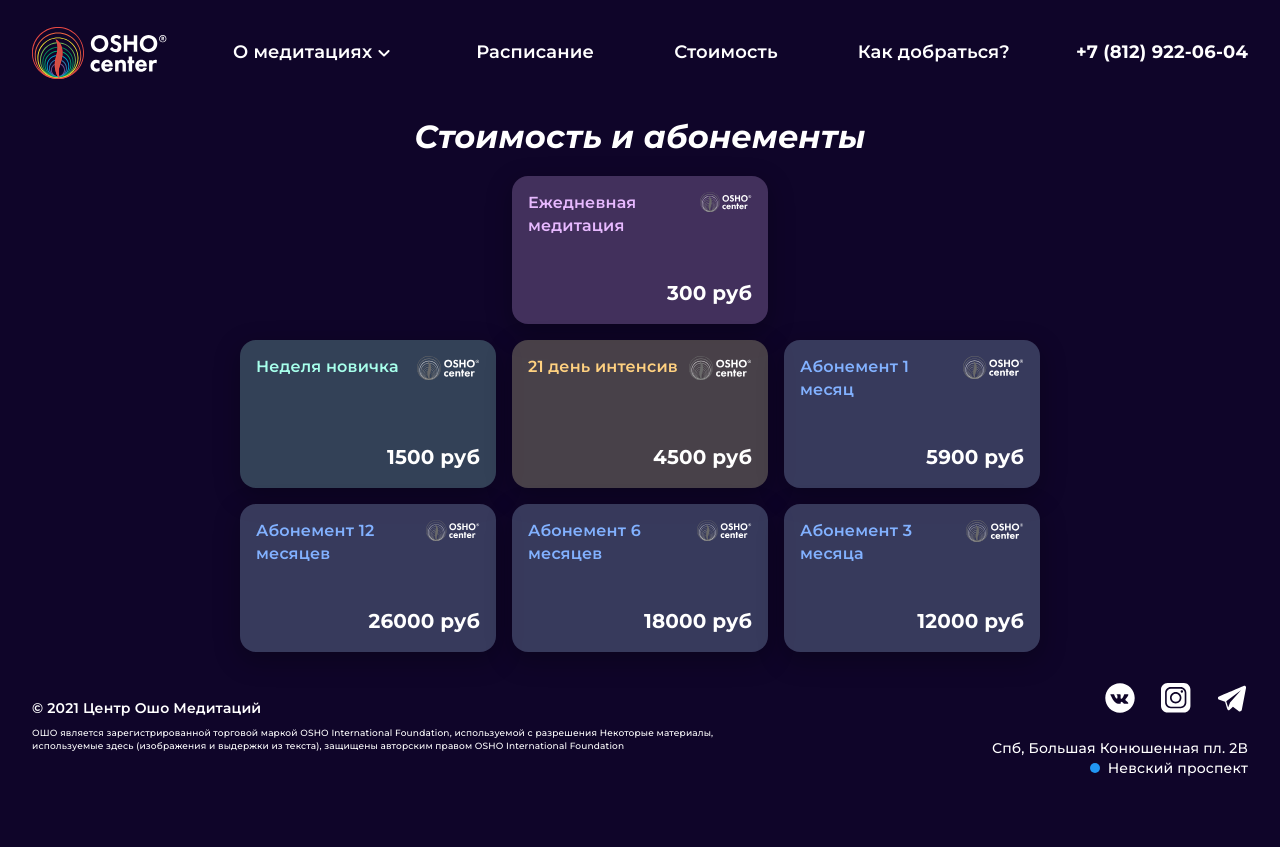
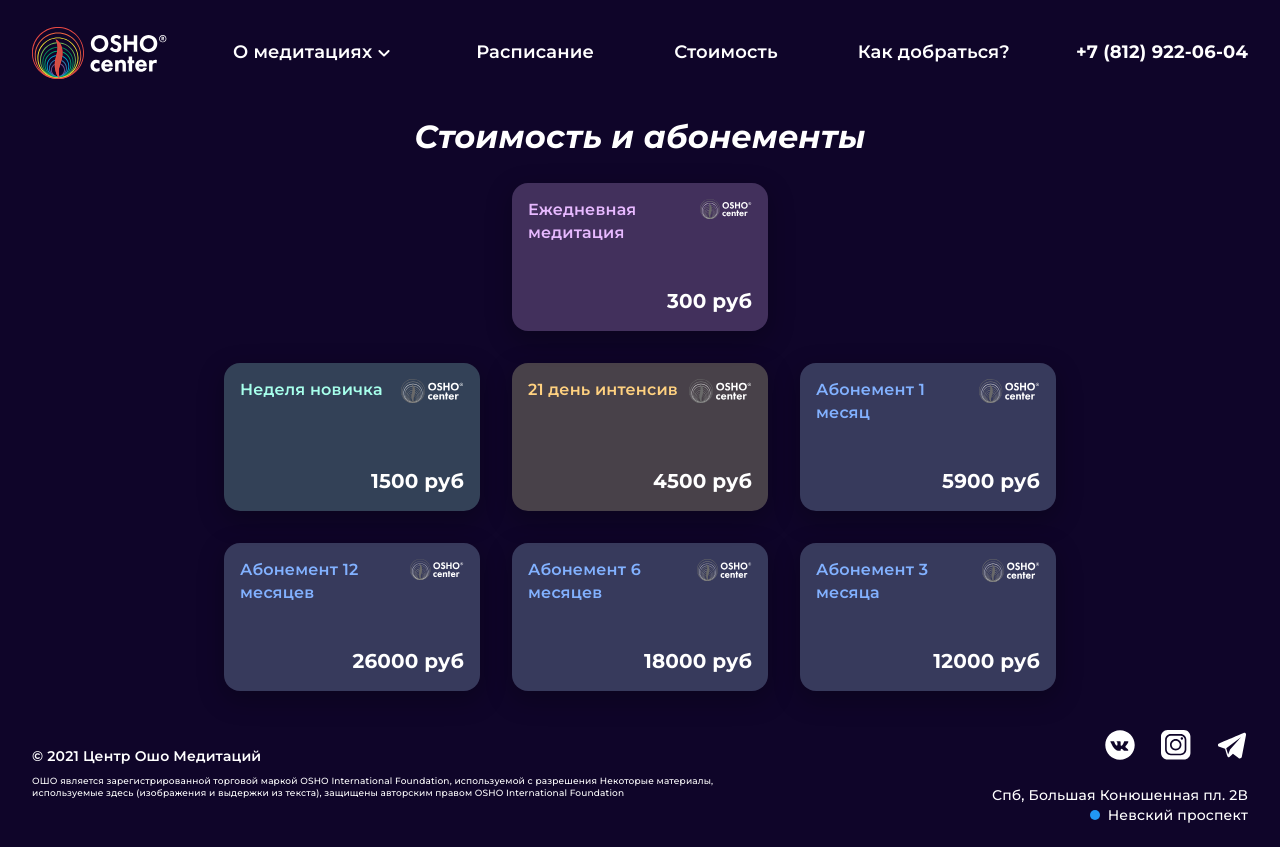
Before and after one commit to rash2x/oshocenter, a Next.js app: page /subscription in a window 1280 px wide. Before the commit the page ends 800 px from the top, so only its background shows below. Built offline with nearby package versions, Linux system fonts and the light colour scheme.

Commit message:
SubscriptionCard margin fix

```diff
--- a/src/App/components/SubscriptionCard.jsx
+++ b/src/App/components/SubscriptionCard.jsx
@@ -15,7 +15,7 @@
   height: 148px;
   padding: ${props => props.theme.spacing(2, 2)};
   text-align: end;
-  margin: 8px;
+  margin: 16px;
 `;
 
 const Header = styled.header`
```
